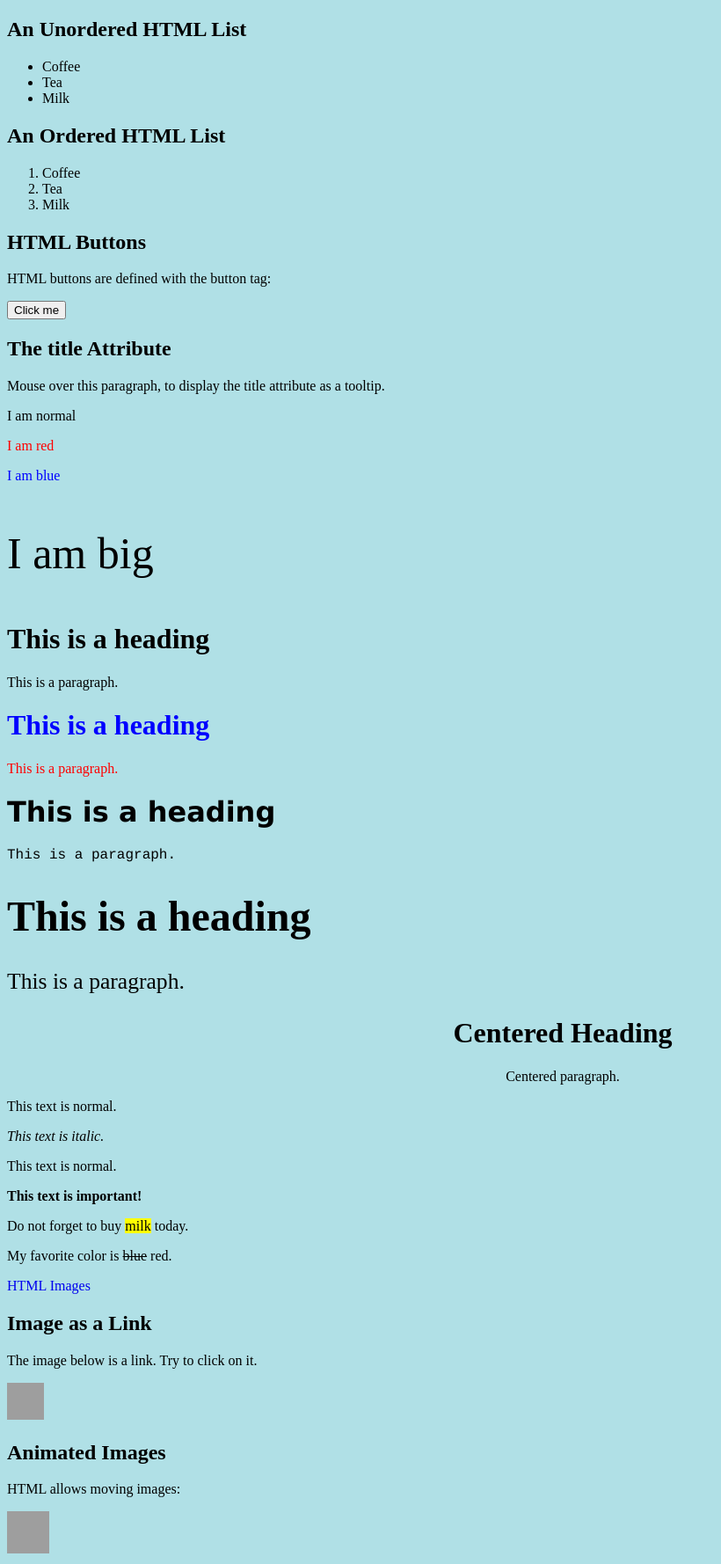
After one commit to typh94/SecondApp, a Flask app: template app/templates/main/modelsSample.html in a window 1280 px wide. The commit adds this page. Shown: the whole page at 88% size, without its empty margins (0-820 px from the left). Run offline with Flask 2, Linux system fonts and the light colour scheme; the template is opened without the code that fills it, so the values that code supplies are empty; grey boxes are pictures that could not be loaded.

Commit message:
tweak design features

```diff
--- a/app/app.py
+++ b/app/app.py
@@ -16,6 +16,7 @@ def about():
 def contact():
     return render_template('main/contact.html')
 
+
 if __name__ == '__main__':
 #  app.run(host='127.0.0.1', port=5000)
     app.run(debug= True)
--- /dev/null
+++ b/app/templates/main/education.html
@@ -0,0 +1,6 @@
+<!DOCTYPE html>
+<html>
+<body>
+
+</body>
+</html>
--- /dev/null
+++ b/app/templates/main/modelsSample.html
@@ -0,0 +1,179 @@
+<!DOCTYPE html>
+<html>
+<body>
+
+<h2>An Unordered HTML List</h2>
+
+<ul>
+  <li>Coffee</li>
+  <li>Tea</li>
+  <li>Milk</li>
+</ul>
+
+<h2>An Ordered HTML List</h2>
+
+<ol>
+  <li>Coffee</li>
+  <li>Tea</li>
+  <li>Milk</li>
+</ol>
+
+</body>
+</html>
+
+<!DOCTYPE html>
+<html>
+<body>
+
+<h2>HTML Buttons</h2>
+<p>HTML buttons are defined with the button tag:</p>
+
+<button>Click me</button>
+
+</body>
+</html>
+
+
+<!DOCTYPE html>
+<html>
+<body>
+
+<h2 title="I'm a header">The title Attribute</h2>
+
+<p title="I'm a tooltip">Mouse over this paragraph, to display the title attribute as a tooltip.</p>
+
+</body>
+</html>
+
+<!DOCTYPE html>
+<html>
+<body>
+
+<p>I am normal</p>
+<p style="color:red;">I am red</p>
+<p style="color:blue;">I am blue</p>
+<p style="font-size:50px;">I am big</p>
+
+</body>
+</html>
+<!DOCTYPE html>
+<html>
+<body style="background-color:powderblue;">
+
+<h1>This is a heading</h1>
+<p>This is a paragraph.</p>
+
+</body>
+</html>
+
+<!DOCTYPE html>
+<html>
+<body>
+
+<h1 style="color:blue;">This is a heading</h1>
+<p style="color:red;">This is a paragraph.</p>
+
+</body>
+</html>
+
+<!DOCTYPE html>
+<html>
+<body>
+
+<h1 style="font-family:verdana;">This is a heading</h1>
+<p style="font-family:courier;">This is a paragraph.</p>
+
+</body>
+</html>
+
+<!DOCTYPE html>
+<html>
+<body>
+
+<h1 style="font-size:300%;">This is a heading</h1>
+<p style="font-size:160%;">This is a paragraph.</p>
+
+</body>
+</html>
+
+<!DOCTYPE html>
+<html>
+<body>
+
+<h1 style="text-align:center;">Centered Heading</h1>
+<p style="text-align:center;">Centered paragraph.</p>
+
+</body>
+</html>
+
+<!DOCTYPE html>
+<html>
+<body>
+
+<p>This text is normal.</p>
+
+<p><i>This text is italic.</i></p>
+
+</body>
+</html>
+
+<!DOCTYPE html>
+<html>
+<body>
+
+<p>This text is normal.</p>
+
+<p><strong>This text is important!</strong></p>
+
+</body>
+</html>
+
+<!DOCTYPE html>
+<html>
+<body>
+
+<p>Do not forget to buy <mark>milk</mark> today.</p>
+
+</body>
+</html>
+
+<!DOCTYPE html>
+<html>
+<body>
+
+<p>My favorite color is <del>blue</del> red.</p>
+
+</body>
+</html>
+<!DOCTYPE html>
+<html>
+<body>
+
+<a href="html_images.asp" style="text-decoration:none">HTML Images</a>
+
+</body>
+</html><!DOCTYPE html>
+<html>
+<body>
+
+<h2>Image as a Link</h2>
+
+<p>The image below is a link. Try to click on it.</p>
+
+<a href="default.asp"><img src="smiley.gif" alt="HTML tutorial" style="width:42px;height:42px;"></a>
+
+</body>
+</html>
+
+<!DOCTYPE html>
+<html>
+<body>
+
+<h2>Animated Images</h2>
+
+<p>HTML allows moving images:</p>
+
+<img src="programming.gif" alt="Computer man" style="width:48px;height:48px;">
+
+</body>
+</html>
--- /dev/null
+++ b/app/templates/main/projects.html
@@ -0,0 +1,6 @@
+<!DOCTYPE html>
+<html>
+<body>
+
+</body>
+</html>
--- /dev/null
+++ b/app/templates/main/skills.html
@@ -0,0 +1,6 @@
+<!DOCTYPE html>
+<html>
+<body>
+
+</body>
+</html>
```
Also changed, not shown: app/templates/main/about.html (+31 -14 lines), app/templates/main/base.html (+22 -9 lines), app/templates/main/contact.html (+37 -12 lines), app/static/carroll-university_459.webp (added), app/static/photoCarrollLogo.jpeg (added), app/static/photoCarrollPioneer.jpeg (added), app/static/photoLaptop.jpeg (added), app/static/photoMe.jpeg (added), app/static/photoMeGrad.jpeg (added).
